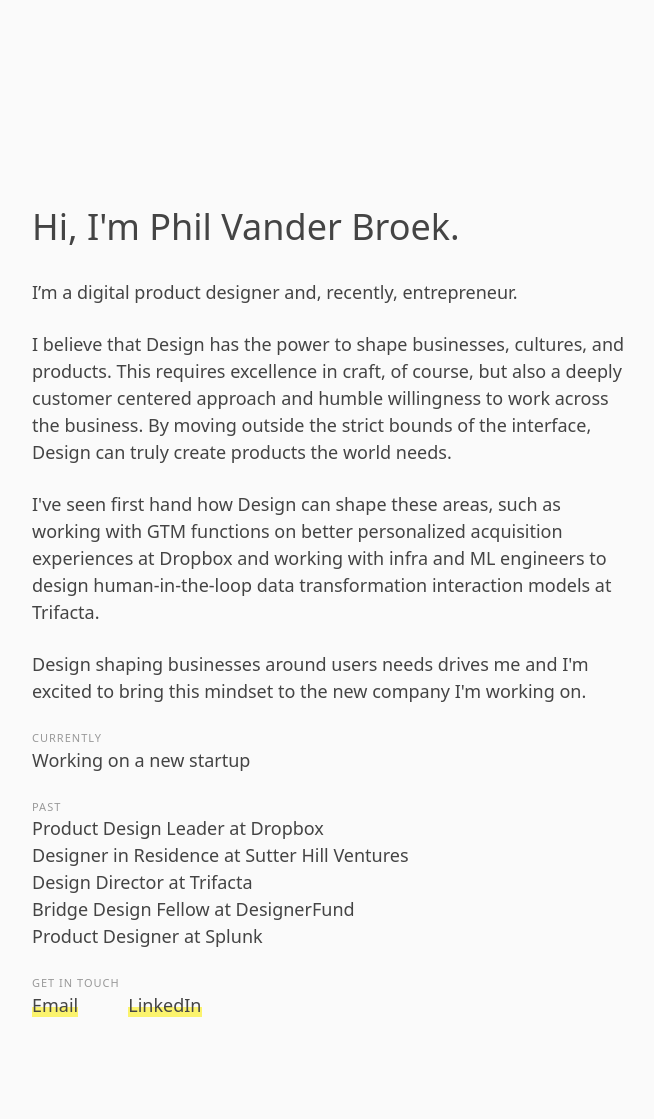
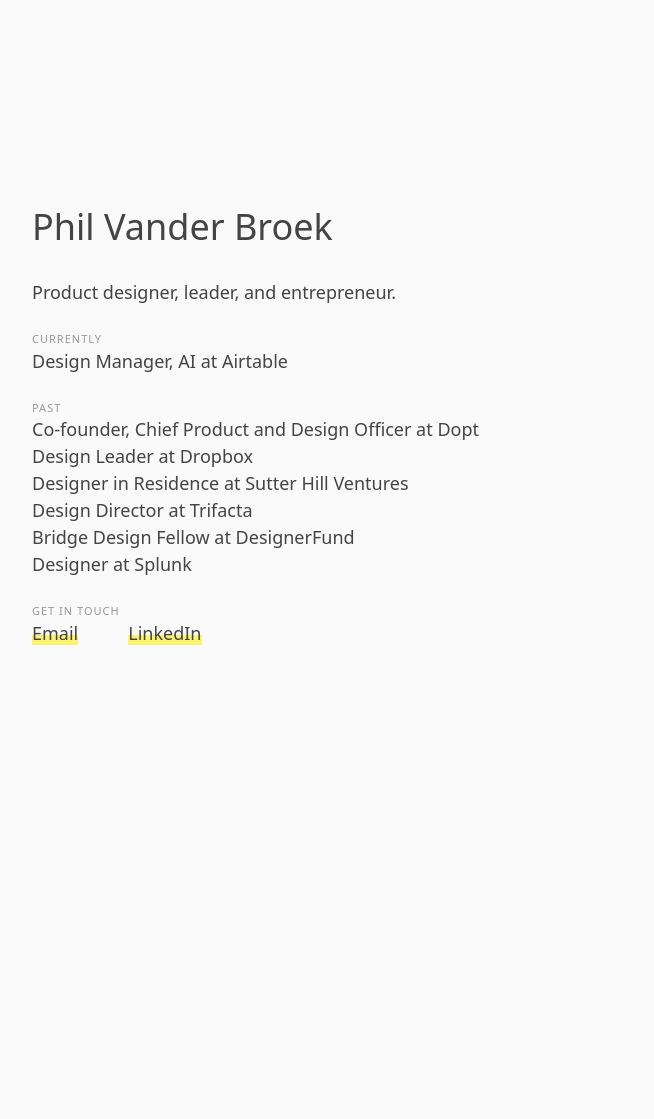
Before and after one commit to philipvanderbroek/philipvanderbroek.github.io, a Jekyll site: the page built from index.html, in a window 1280 px wide. Shown: the whole page, without its empty margins (138-792 px from the left). Built offline with Jekyll 4.4.1, drawn with Linux system fonts in a browser that asks for light colours; after the commit the page ends 900 px from its top, so only the background shows below that.

Commit message:
Update index.html
Simplified everything

```diff
--- a/index.html
+++ b/index.html
@@ -4,19 +4,17 @@
 ---
 <div id="home">
   <div class="intro">
-    <h1>Hi, I'm Phil Vander Broek.</h1>
-    <p>I’m a digital product designer and, recently, entrepreneur. </p>
-    <p>I believe that Design has the power to shape businesses, cultures, and products. This requires excellence in craft, of course, but also a deeply customer centered approach and humble willingness to work across the business.  By moving outside the strict bounds of the interface, Design can truly create products the world needs.</p>
-    <p>I've seen first hand how Design can shape these areas, such as working with GTM functions on better personalized acquisition experiences at Dropbox and working with infra and ML engineers to design human-in-the-loop data transformation interaction models at Trifacta.</p>
-    <p>Design shaping businesses around users needs drives me and I'm excited to bring this mindset to the new company I'm working on.</p>
+    <h1>Phil Vander Broek</h1>
+    <p>Product designer, leader, and entrepreneur.</p>
     <h3>Currently</h3>
-    <p>Working on a new startup</p>
+    <p>Design Manager, AI at Airtable</p>
     <h3>Past</h3>
-    <p>Product Design Leader at Dropbox
+    <p>Co-founder, Chief Product and Design Officer at Dopt
+    <br>Design Leader at Dropbox
     <br>Designer in Residence at Sutter Hill Ventures
     <br>Design Director at Trifacta
     <br>Bridge Design Fellow at DesignerFund
-    <br>Product Designer at Splunk</p>
+    <br>Designer at Splunk</p>
     <h3>Get in touch</h3>
     <a href="mailto:philipvanderbroek@gmail.com">Email</a><a href="https://www.linkedin.com/in/philipvanderbroek/">LinkedIn</a>
   </div>
```
